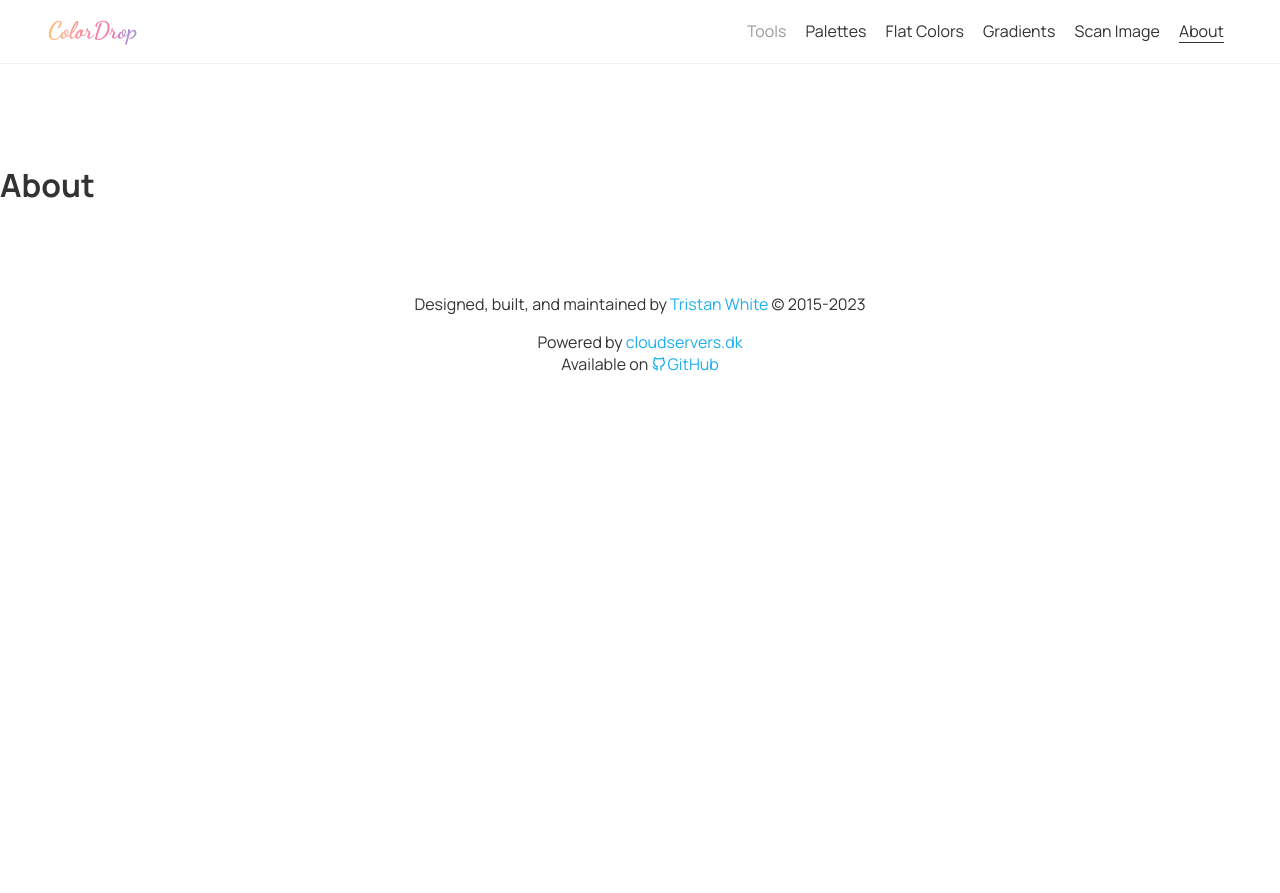
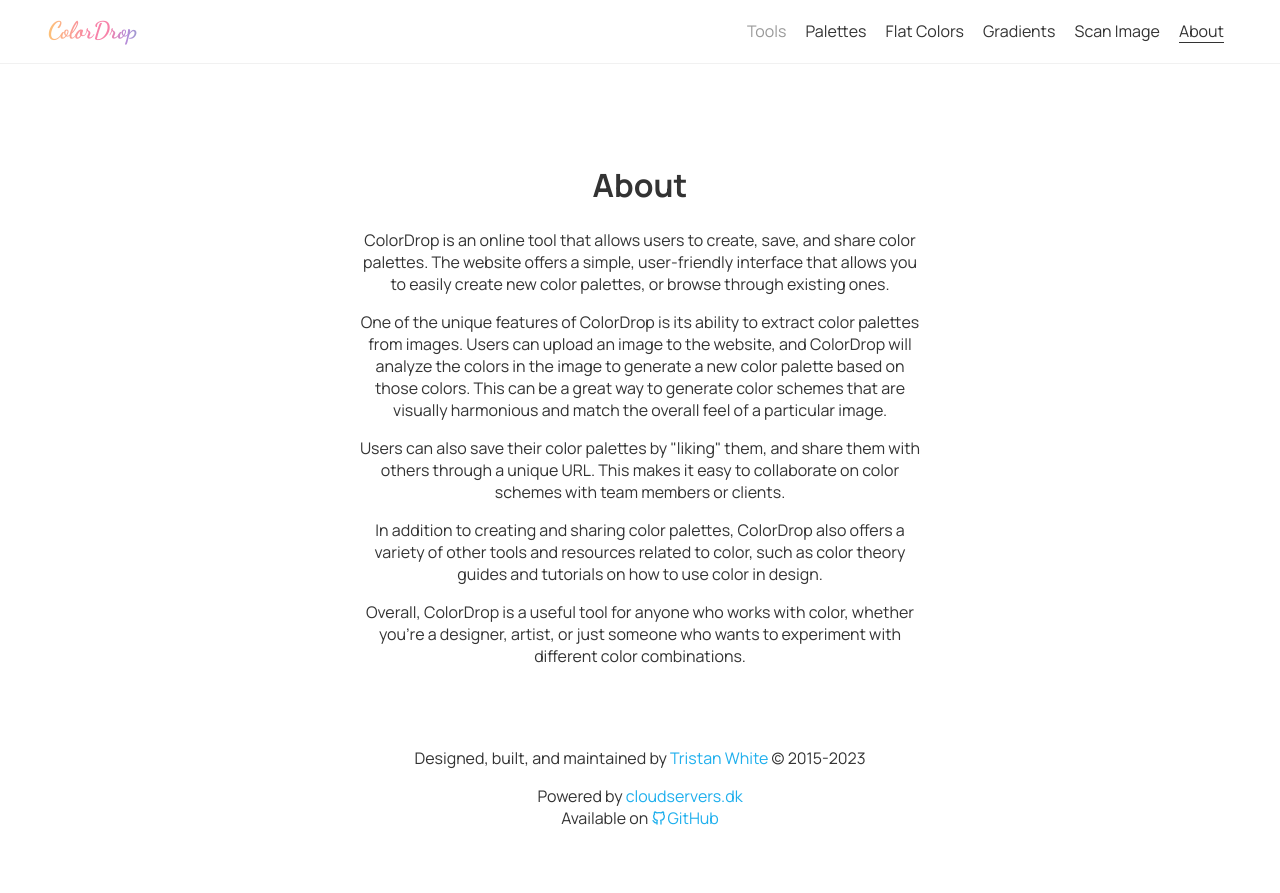
Before and after one commit to triss90/colordrop, a PHP site: page /about in a window 1280 px wide. Before the commit the page ends 371 px from the top, so only its background shows below. Run offline with PHP 8.4, Linux system fonts and the light colour scheme; some libraries are stand-ins or nearby versions.

Commit message:
Add about page

```diff
--- a/about/index.php
+++ b/about/index.php
@@ -9,8 +9,17 @@ include("../_inc/header.php");
 <?php include("../_inc/navigation.php"); ?>
 
 <main id="main">
-	<div class="row">
-		<h1>About</h1>
+	<div class="container">
+		<div class="row center-tiny">
+			<div class="tiny-12 small-10 medium-8 large-6">
+				<h1>About</h1>
+				<p>ColorDrop is an online tool that allows users to create, save, and share color palettes. The website offers a simple, user-friendly interface that allows you to easily create new color palettes, or browse through existing ones.</p>
+				<p>One of the unique features of ColorDrop is its ability to extract color palettes from images. Users can upload an image to the website, and ColorDrop will analyze the colors in the image to generate a new color palette based on those colors. This can be a great way to generate color schemes that are visually harmonious and match the overall feel of a particular image.</p>
+				<p>Users can also save their color palettes by "liking" them, and share them with others through a unique URL. This makes it easy to collaborate on color schemes with team members or clients.</p>
+				<p>In addition to creating and sharing color palettes, ColorDrop also offers a variety of other tools and resources related to color, such as color theory guides and tutorials on how to use color in design.</p>
+				<p>Overall, ColorDrop is a useful tool for anyone who works with color, whether you're a designer, artist, or just someone who wants to experiment with different color combinations.</p>
+			</div>
+		</div>
 	</div>
 </main>
 
```
